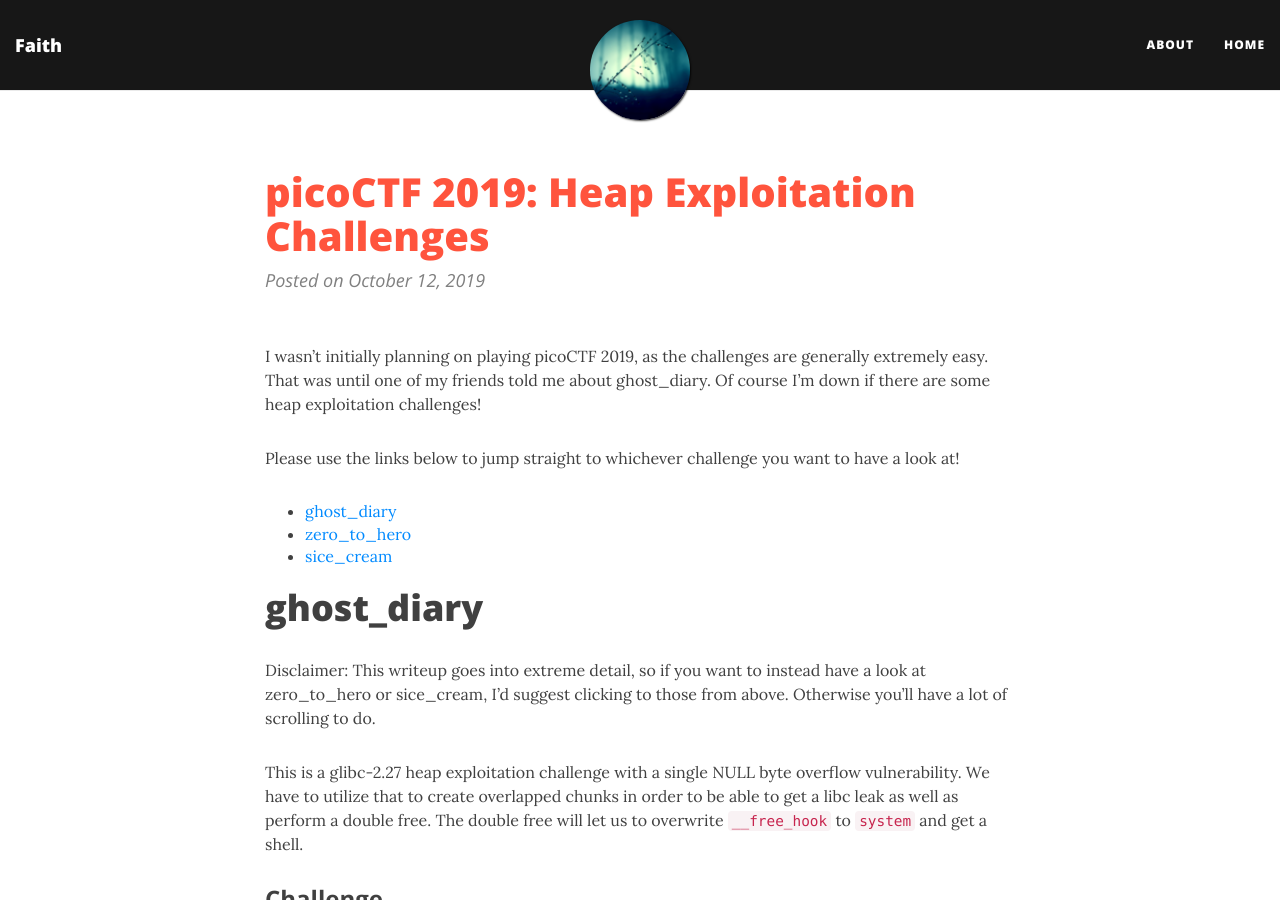
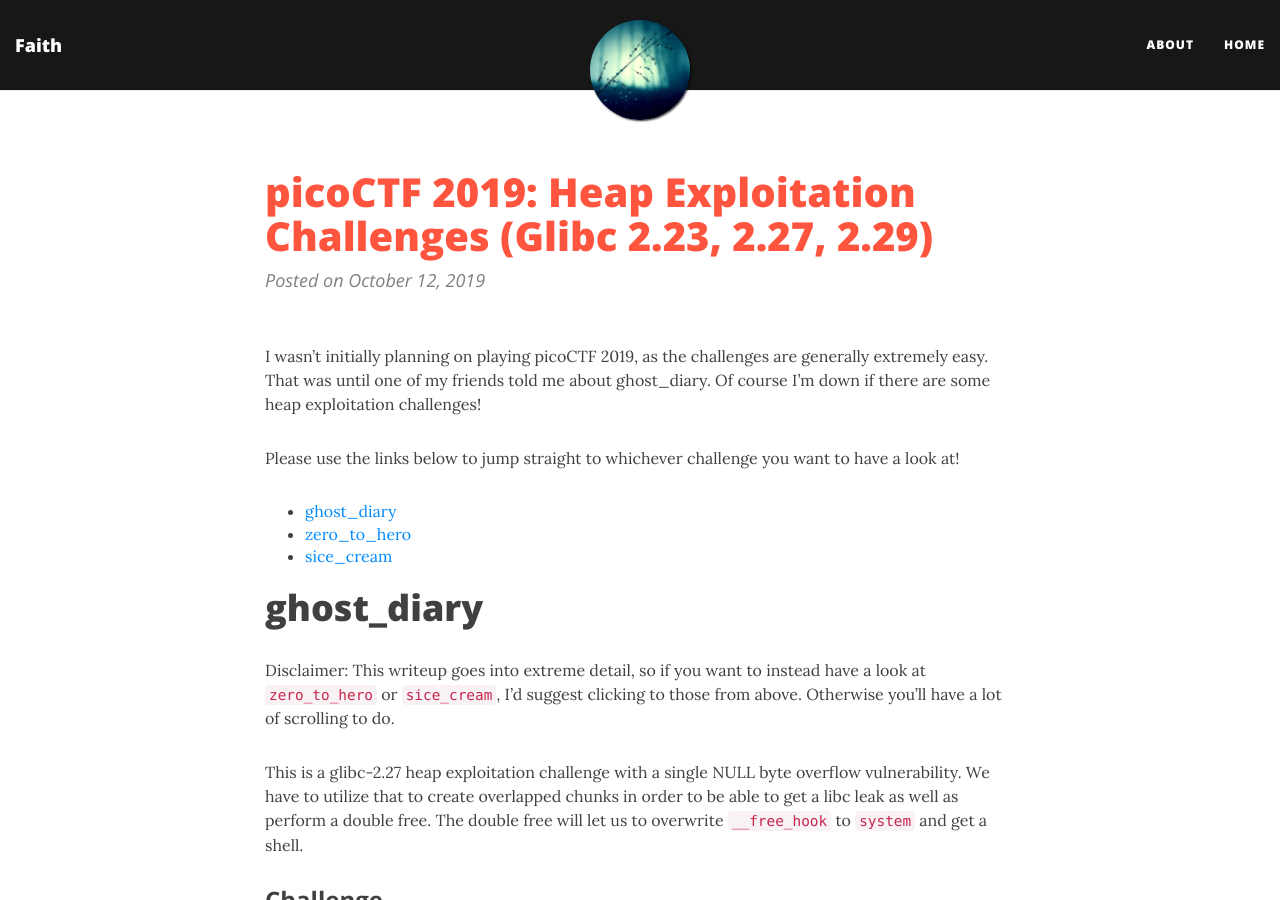
Before and after one commit to farazsth98/farazsth98.github.io, a Jekyll site: the page built from _posts/2019-10-12-picoctf-2019-heap-challs.markdown, in a window 1280 px wide and 900 px high. Built offline with Jekyll 4.4.1, drawn with Linux system fonts in a browser that asks for light colours; nearby versions of some CDN libraries.

Commit message:
Ok almost ready

```diff
--- a/_posts/2019-10-12-picoctf-2019-heap-challs.markdown
+++ b/_posts/2019-10-12-picoctf-2019-heap-challs.markdown
@@ -1,6 +1,6 @@
 ---
 layout: post
-title:  "picoCTF 2019: Heap Exploitation Challenges"
+title:  "picoCTF 2019: Heap Exploitation Challenges (Glibc 2.23, 2.27, 2.29)"
 date:   2019-10-12 00:00:00 +0800
 categories: pwn
 tags: picoCTF-2019
@@ -23,7 +23,7 @@
 
 # ghost_diary
 
-Disclaimer: This writeup goes into extreme detail, so if you want to instead have a look at zero_to_hero or sice_cream, I'd suggest clicking to those from above. Otherwise you'll have a lot of scrolling to do.
+Disclaimer: This writeup goes into extreme detail, so if you want to instead have a look at `zero_to_hero` or `sice_cream`, I'd suggest clicking to those from above. Otherwise you'll have a lot of scrolling to do.
 
 This is a glibc-2.27 heap exploitation challenge with a single NULL byte overflow vulnerability. We have to utilize that to create overlapped chunks in order to be able to get a libc leak as well as perform a double free. The double free will let us to overwrite `__free_hook` to `system` and get a shell.
 
```
Also changed, not shown: 1 other file.
